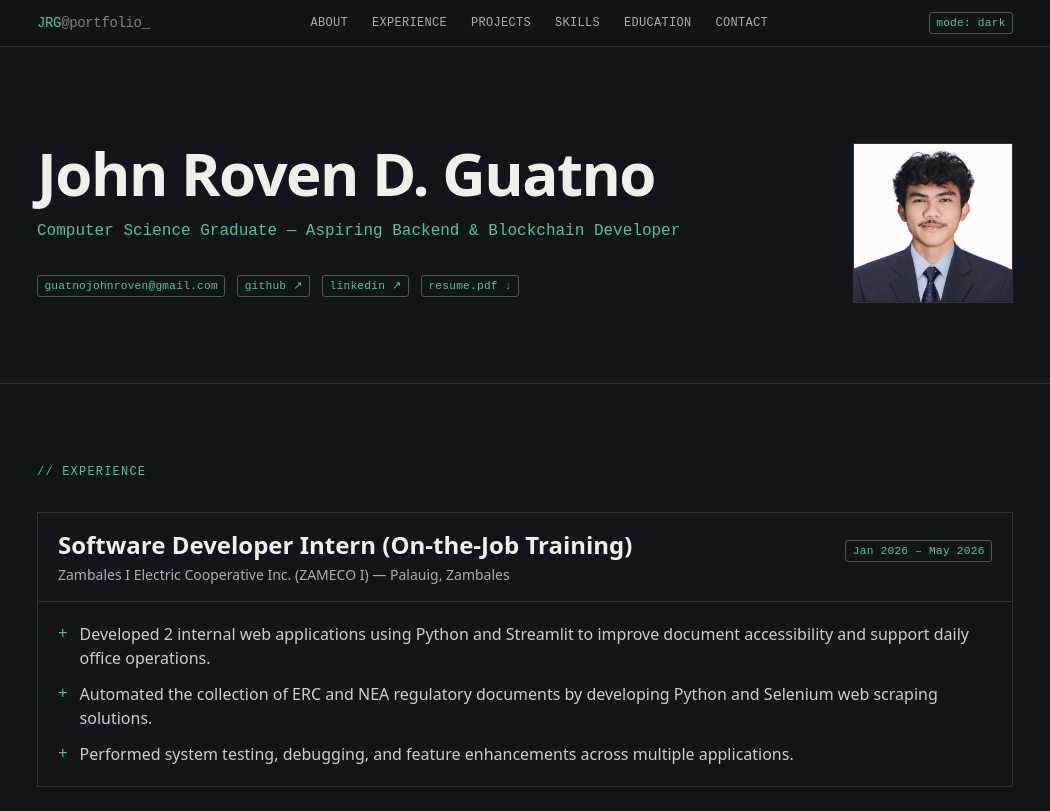
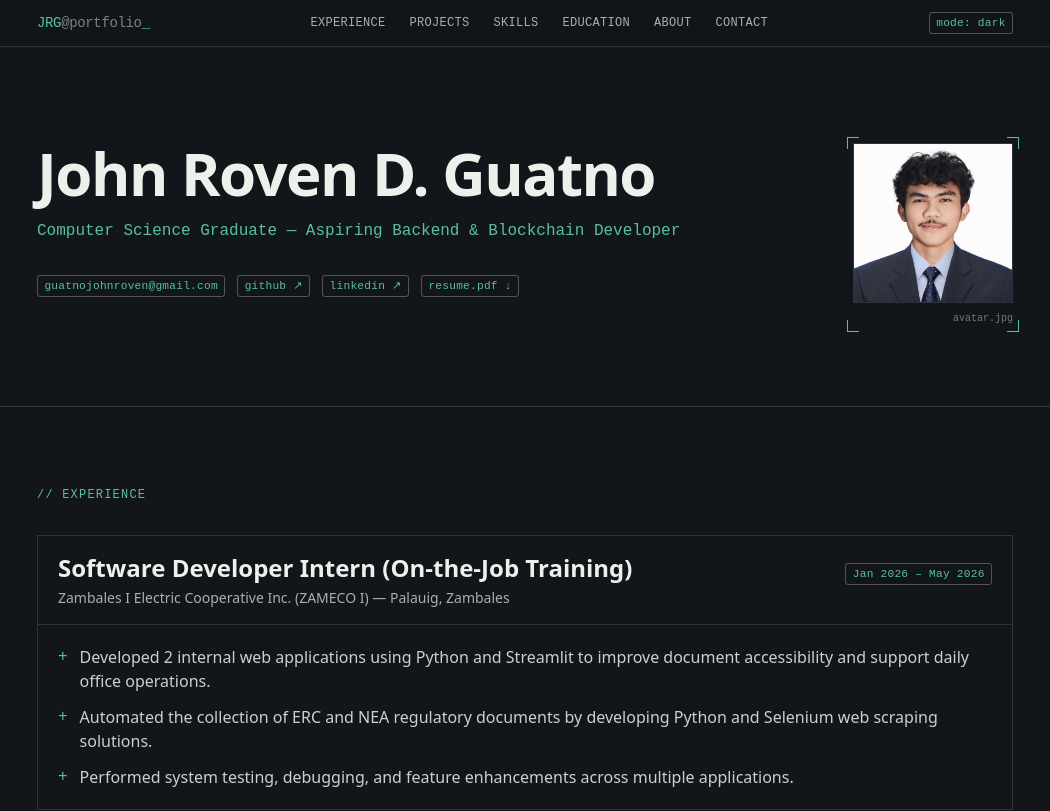
Before and after one commit to rovennnn/rawrvenportfolio-, a Next.js app: page / in a window 1280 px wide. Shown: the top 811 px of the page, without its empty margins (115-1165 px from the left). Built offline with nearby package versions, Linux system fonts and the light colour scheme.

Commit message:
Add crop-mark figure treatment to hero photo

```diff
--- a/components/hero.tsx
+++ b/components/hero.tsx
@@ -28,7 +28,12 @@ export function Hero() {
             </a>
           </div>
         </div>
-        <div className="relative aspect-square w-20 shrink-0 overflow-hidden border border-line-light dark:border-line-dark sm:w-28 md:w-40">
+        <div className="relative w-20 shrink-0 sm:w-28 md:w-40">
+          <span className="pointer-events-none absolute -left-1.5 -top-1.5 h-3 w-3 border-l border-t border-signal-light dark:border-signal-dark" />
+          <span className="pointer-events-none absolute -right-1.5 -top-1.5 h-3 w-3 border-r border-t border-signal-light dark:border-signal-dark" />
+          <span className="pointer-events-none absolute -left-1.5 -bottom-1.5 h-3 w-3 border-l border-b border-signal-light dark:border-signal-dark" />
+          <span className="pointer-events-none absolute -right-1.5 -bottom-1.5 h-3 w-3 border-r border-b border-signal-light dark:border-signal-dark" />
+          <div className="relative aspect-square overflow-hidden border border-line-light dark:border-line-dark">
             <Image
               src="/avatar.jpg"
               alt={`Portrait of ${profile.name}`}
@@ -38,6 +43,10 @@ export function Hero() {
               priority
             />
           </div>
+          <p className="mt-2 text-right font-mono text-[10px] text-ink/45 dark:text-paper/45">
+            avatar.jpg
+          </p>
+        </div>
       </Reveal>
     </section>
   );
--- a/components/nav.tsx
+++ b/components/nav.tsx
@@ -2,11 +2,11 @@ import { ThemeToggle } from "@/components/theme-toggle";
 import { profile } from "@/lib/data";
 
 const links = [
-  { href: "#about", label: "about" },
   { href: "#experience", label: "experience" },
   { href: "#projects", label: "projects" },
   { href: "#skills", label: "skills" },
   { href: "#education", label: "education" },
+  { href: "#about", label: "about" },
   { href: "#contact", label: "contact" },
 ];
 
```
Lines whose indentation alone changed are shown as unchanged.
